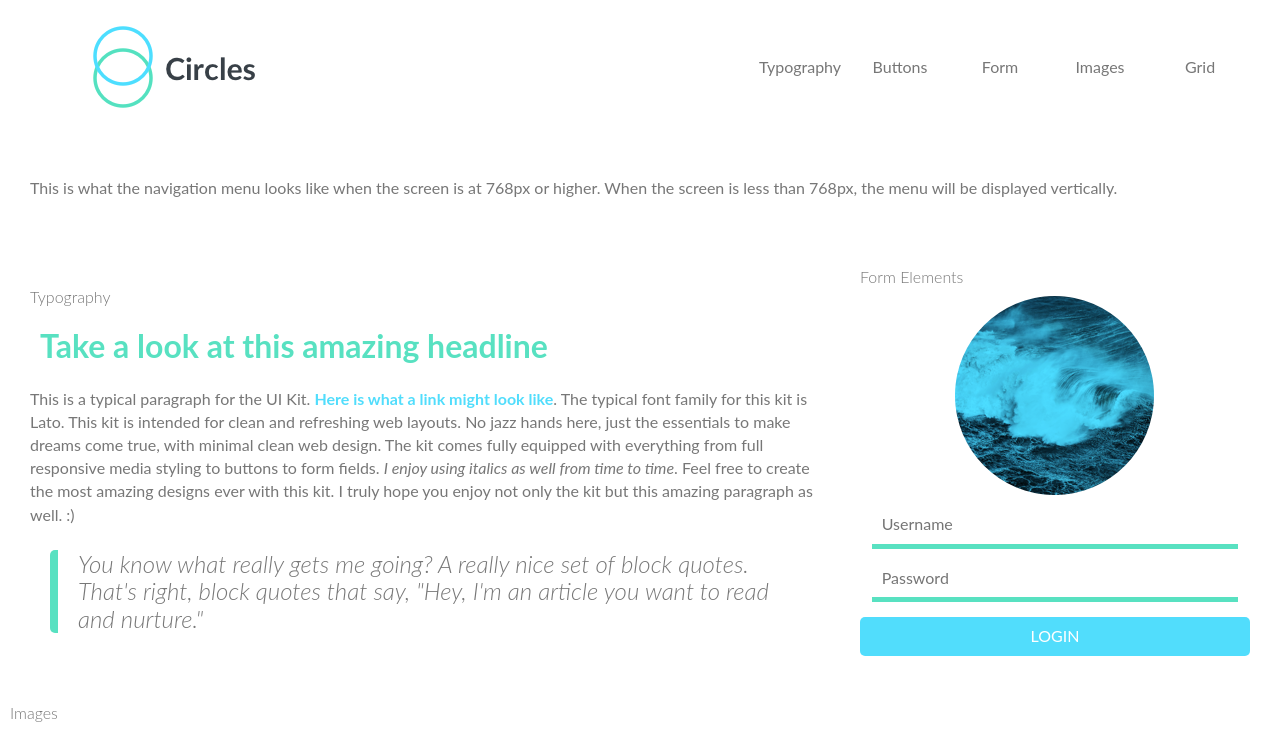
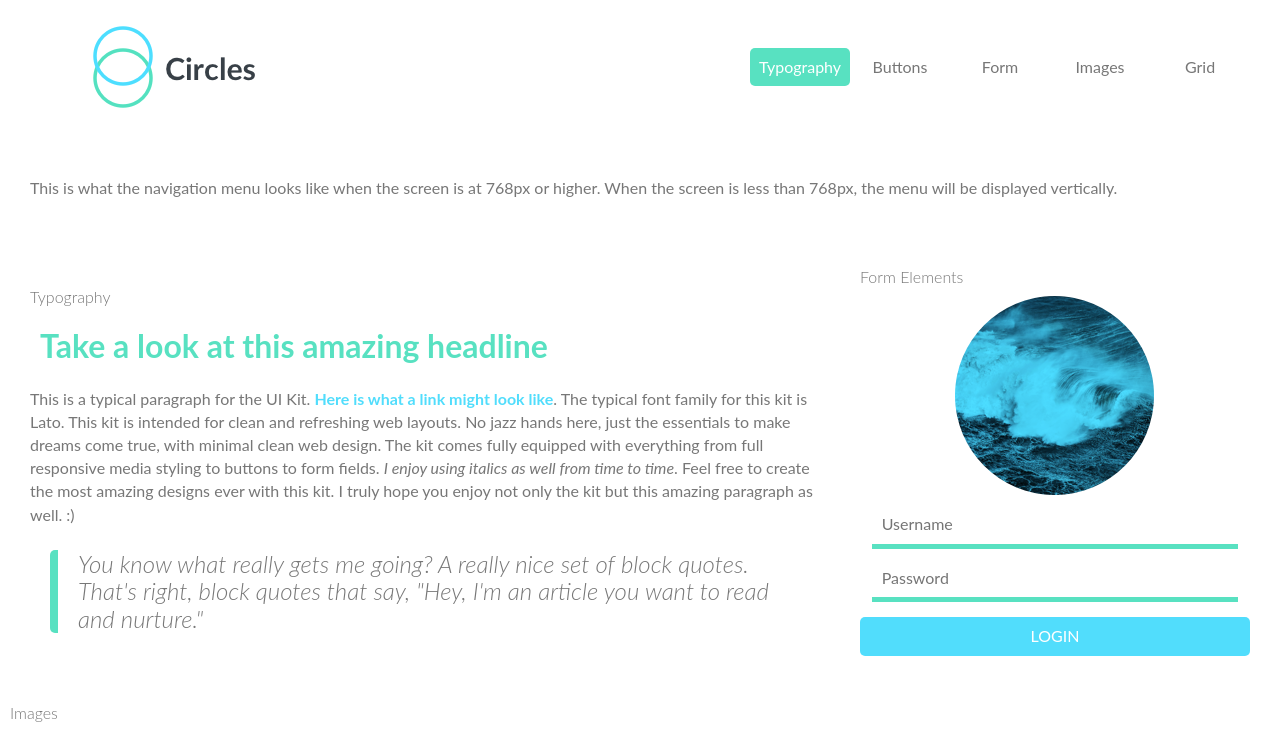
Before and after one commit to mhbeck-boop/Tech-degree-Project-4, a plain HTML site: page style_guide_v7/resources/index.html in a window 1280 px wide. In both pictures the pointer is over the link "Typography". Shown: the top 756 px of the page. Drawn offline with nearby package versions, Linux system fonts and the light colour scheme; files that its build step writes are made by us from their sources.

Commit message:
submission for review

```diff
--- a/style_guide_v7/scss/components/_navigation.scss
+++ b/style_guide_v7/scss/components/_navigation.scss
@@ -28,7 +28,7 @@
         flex-basis: 100px;
     }
 
-    &-link:hover {
+        &:hover {
             color: $white;
             background-color: $color-secondary;
         }
```
Also changed, not shown: style_guide_v7/index.html (+0 -2 lines), style_guide_v7/css/styles.css, 1 other file. Lines whose indentation alone changed are shown as unchanged.
